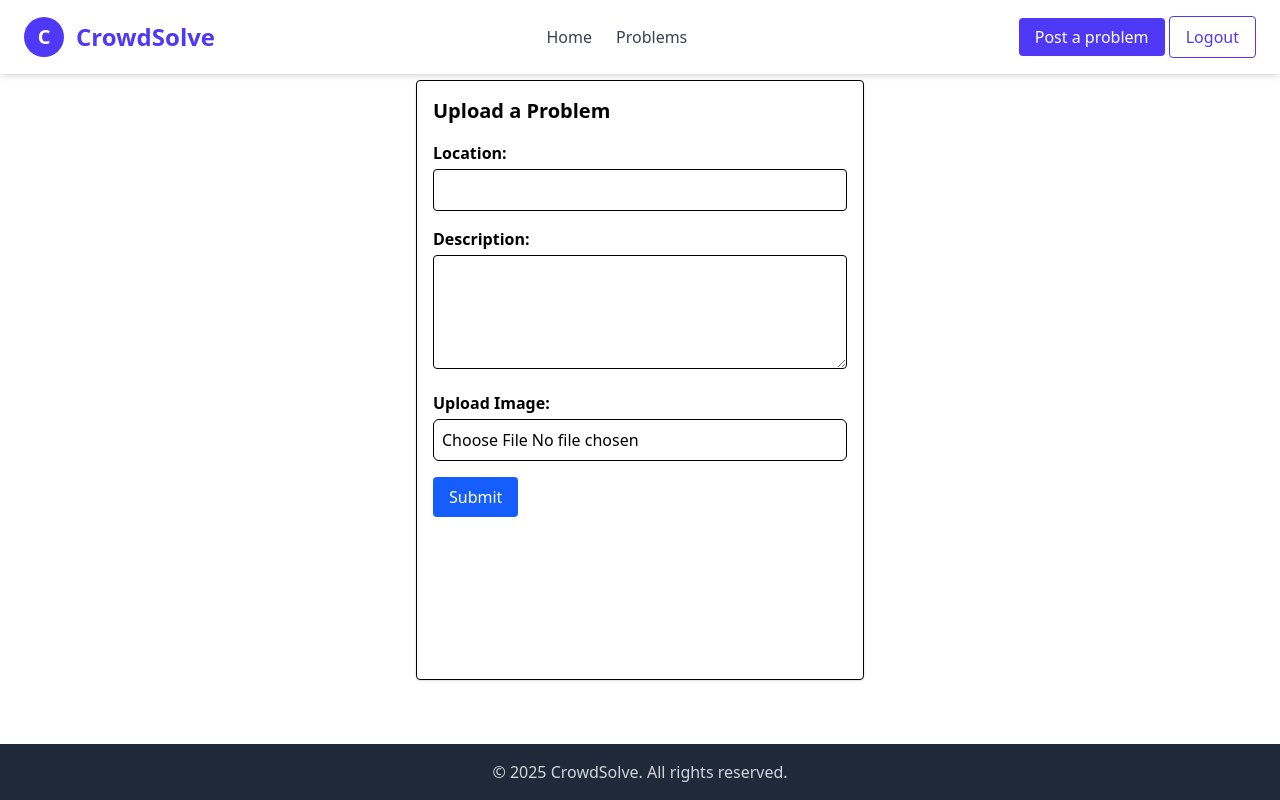
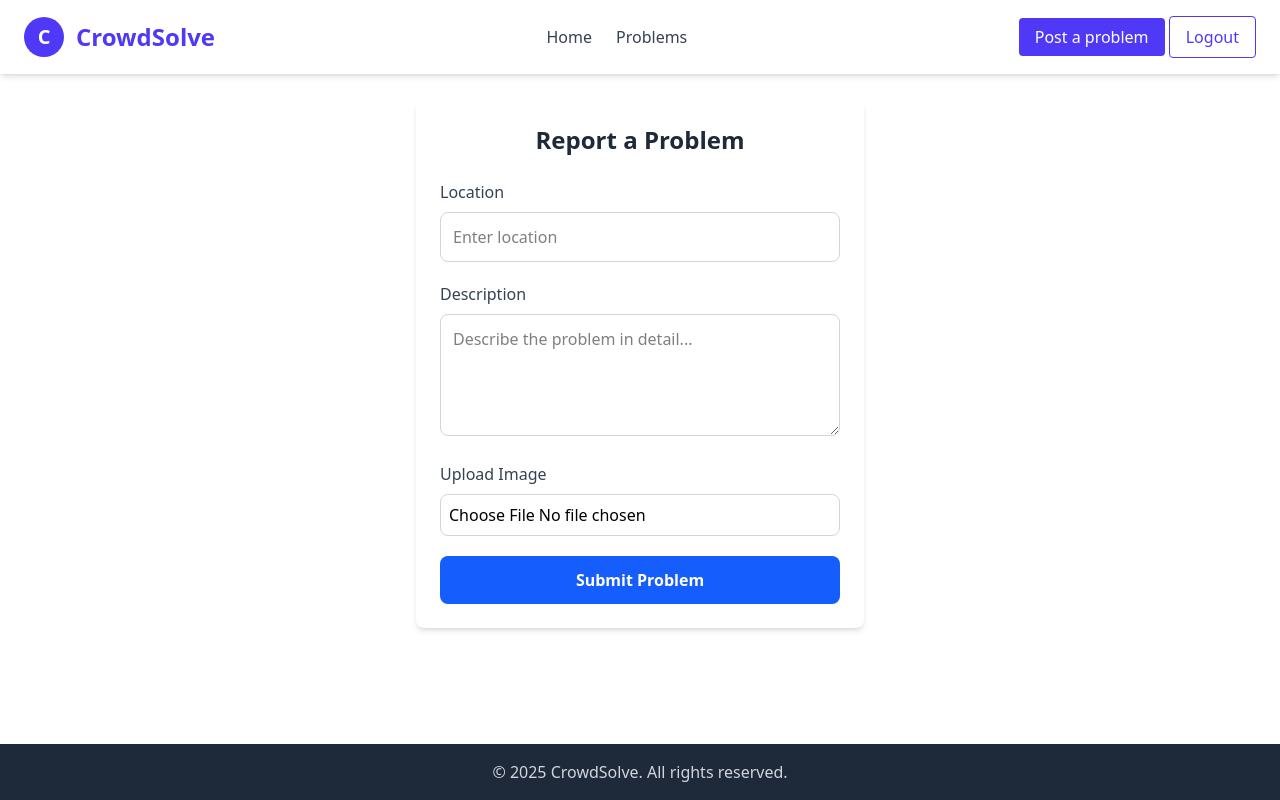
Before and after one commit to HKukreti4/CrowdSolve, a React (Vite) app in the folder client/: page /problem/post in a window 1280 px wide. Built offline with nearby package versions, Linux system fonts and the light colour scheme; sample sign-in values are in the browser's storage.

Commit message:
chages solution page ui

```diff
--- a/client/src/componets/forms/ProblemUpload.jsx
+++ b/client/src/componets/forms/ProblemUpload.jsx
@@ -1,5 +1,4 @@
 import React, { useState } from "react";
-import axios from "axios";
 import toast from "react-hot-toast";
 import axiosInstance from "../../utils/axiosInstance";
 
@@ -29,12 +28,12 @@ const ProblemUpload = () => {
         formData.append("image", image);
       }
 
-      const token = localStorage.getItem("token"); // assuming token is stored in localStorage
+      const token = localStorage.getItem("token");
 
       const response = await axiosInstance.post("/problem/create", formData, {
         headers: {
           "Content-Type": "multipart/form-data",
-          Authorization: `Bearer ${token}`, // if your backend uses Bearer token
+          Authorization: `Bearer ${token}`,
         },
       });
 
@@ -45,52 +44,73 @@ const ProblemUpload = () => {
       setImage(null);
     } catch (error) {
       console.error("Error uploading problem:", error);
-      toast.error(error.response?.data?.message);
+      toast.error(error.response?.data?.message || "Failed to upload problem.");
       setMessage(error.response?.data?.message || "Failed to upload problem.");
     }
   };
 
   return (
-    <div className="max-w-md mx-auto  p-4 border rounded shadow  min-h-[75vh]">
-      <h2 className="text-xl font-bold mb-4">Upload a Problem</h2>
-      <form onSubmit={handleSubmit} encType="multipart/form-data">
-        <div className="mb-4">
-          <label className="block mb-1 font-semibold">Location:</label>
+    <div className="max-w-md mx-auto p-6 bg-white rounded-lg shadow-md mt-25">
+      <h2 className="text-2xl font-bold text-gray-800 mb-6 text-center">
+        Report a Problem
+      </h2>
+
+      {message && (
+        <div className="bg-yellow-100 text-yellow-800 p-3 rounded mb-4 text-center">
+          {message}
+        </div>
+      )}
+
+      <form
+        onSubmit={handleSubmit}
+        encType="multipart/form-data"
+        className="space-y-5"
+      >
+        <div>
+          <label className="block mb-2 text-gray-700 font-medium">
+            Location
+          </label>
           <input
             type="text"
             value={location}
             onChange={(e) => setLocation(e.target.value)}
-            className="w-full border p-2 rounded"
+            placeholder="Enter location"
+            className="w-full border border-gray-300 p-3 rounded-lg focus:outline-none focus:ring-2 focus:ring-blue-400"
             required
           />
         </div>
 
-        <div className="mb-4">
-          <label className="block mb-1 font-semibold">Description:</label>
+        <div>
+          <label className="block mb-2 text-gray-700 font-medium">
+            Description
+          </label>
           <textarea
             value={description}
             onChange={(e) => setDescription(e.target.value)}
-            className="w-full border p-2 rounded"
+            placeholder="Describe the problem in detail..."
             rows="4"
+            className="w-full border border-gray-300 p-3 rounded-lg focus:outline-none focus:ring-2 focus:ring-blue-400"
             required
           ></textarea>
         </div>
 
-        <div className="mb-4">
-          <label className="block mb-1 font-semibold">Upload Image:</label>
+        <div>
+          <label className="block mb-2 text-gray-700 font-medium">
+            Upload Image
+          </label>
           <input
             type="file"
             accept="image/*"
             onChange={handleFileChange}
-            className="w-full border p-2 rounded-md"
+            className="w-full border border-gray-300 p-2 rounded-lg focus:outline-none focus:ring-2 focus:ring-blue-400"
           />
         </div>
 
         <button
           type="submit"
-          className="bg-blue-600 text-white px-4 py-2 rounded hover:bg-blue-700"
+          className="w-full bg-blue-600 text-white font-semibold py-3 rounded-lg hover:bg-blue-700 transition-colors duration-200"
         >
-          Submit
+          Submit Problem
         </button>
       </form>
     </div>
--- a/client/src/pages/Solution.jsx
+++ b/client/src/pages/Solution.jsx
@@ -5,7 +5,7 @@ import toast from "react-hot-toast";
 import { UserContext } from "../context/UserContext";
 
 const SolutionPage = () => {
-  const { problemId } = useParams(); // Get problem id from route
+  const { problemId } = useParams();
   const [searchParams] = useSearchParams();
   const { user } = useContext(UserContext);
   const userId = searchParams.get("userId");
@@ -13,15 +13,14 @@ const SolutionPage = () => {
 
   const [solutions, setSolutions] = useState([]);
   const [loading, setLoading] = useState(true);
-  const [commentInputs, setCommentInputs] = useState({}); // For handling multiple inputs
+  const [commentInputs, setCommentInputs] = useState({});
 
   const fetchSolutions = async () => {
     try {
       const res = await axiosInstance.get(`/solution?problem_id=${problemId}`);
       setSolutions(res.data.solutions);
     } catch (error) {
-      // toast.error("Failed to load solutions.");
-      console.log(error);
+      console.error("Failed to load solutions:", error);
     } finally {
       setLoading(false);
     }
@@ -29,7 +28,7 @@ const SolutionPage = () => {
 
   useEffect(() => {
     fetchSolutions();
-  }, [problemId, user]);
+  }, [problemId]);
 
   const handleUpvote = async (solutionId) => {
     try {
@@ -39,7 +38,7 @@ const SolutionPage = () => {
           sol._id === solutionId ? { ...sol, upvotes: res.data.upvotes } : sol
         )
       );
-    } catch (error) {
+    } catch {
       toast.error("Failed to upvote.");
     }
   };
@@ -63,81 +62,83 @@ const SolutionPage = () => {
       );
       setCommentInputs((prev) => ({ ...prev, [solutionId]: "" }));
       toast.success("Comment added.");
-    } catch (error) {
+    } catch {
       toast.error("Failed to add comment.");
     }
   };
 
   const handleAddSolution = () => {
-    // Redirect to a page or open a modal to add a solution
     navigate(`/add-solution/${problemId}`);
   };
 
   if (loading) {
     return (
-      <div className="flex justify-center items-center h-64">Loading...</div>
+      <div className="flex justify-center items-center h-64 text-gray-600">
+        Loading solutions...
+      </div>
     );
   }
-  console.log(user, userId);
 
   return (
     <div className="max-w-4xl mx-auto p-6 space-y-8 mt-20 mb-12">
       <div className="flex justify-between items-center">
-        <h1 className="text-2xl font-bold text-center mb-4">Solutions</h1>
-        <div className="text-center space-y-4">
-          {user.id !== userId ? (
+        <h1 className="text-3xl font-bold text-gray-800">Solutions</h1>
+        {user.id !== userId && (
           <button
             onClick={handleAddSolution}
-              className="bg-blue-500 text-white px-4 py-2 rounded hover:bg-blue-600"
+            className="bg-blue-600 text-white px-5 py-2 rounded hover:bg-blue-700 transition"
           >
             Add Solution
           </button>
-          ) : null}
-        </div>
+        )}
       </div>
 
       {solutions.length === 0 ? (
-        <p className="text-gray-500">No solutions found for this problem.</p>
+        <div className="text-center text-gray-500 p-6 bg-gray-50 rounded shadow-sm">
+          No solutions found for this problem.
+        </div>
       ) : null}
+
+      <div className="space-y-6">
         {[...solutions]
           .sort((a, b) => b.upvotes - a.upvotes)
           .map((solution) => (
             <div
               key={solution._id}
-            className="border rounded-md shadow-sm p-4 space-y-4"
+              className="border rounded-lg shadow-sm p-6 bg-white hover:shadow-md transition"
             >
-            <div className="flex justify-between items-center">
+              <div className="flex justify-between items-start mb-4">
                 <p className="text-gray-700">{solution.description}</p>
                 <button
                   onClick={() => handleUpvote(solution._id)}
-                className="bg-blue-500 text-white px-3 py-1 rounded hover:bg-blue-600"
+                  className="bg-blue-500 text-white px-4 py-1 rounded hover:bg-blue-600"
                 >
-                Upvote ({solution.upvotes})
+                  ↑ Upvote ({solution.upvotes})
                 </button>
               </div>
 
-            <div>
+              <div className="mb-4">
                 <h4 className="font-semibold text-gray-800 mb-2">Comments</h4>
-              <div className="space-y-2">
-                {solution.comments && solution.comments.length > 0 ? (
-                  solution.comments.map((comment) => (
+                {solution.comments.length > 0 ? (
+                  <div className="space-y-3">
+                    {solution.comments.map((comment) => (
                       <div
                         key={comment._id}
-                      className="border p-2 rounded bg-gray-50 flex justify-between items-center"
+                        className="border p-3 rounded bg-gray-50 flex justify-between items-center"
                       >
-                      <p>{comment.comment_text}</p>
+                        <p className="text-gray-600">{comment.comment_text}</p>
                         <span className="text-sm text-gray-500">
                           ↑ {comment.upvotes || 0}
                         </span>
                       </div>
-                  ))
+                    ))}
+                  </div>
                 ) : (
-                  <p className="text-gray-500 text-sm">No comments yet.</p>
+                  <p className="text-gray-500">No comments yet.</p>
                 )}
               </div>
-            </div>
 
-            <div>
+              <div className="mt-4">
                 <input
                   type="text"
                   value={commentInputs[solution._id] || ""}
@@ -148,18 +149,19 @@ const SolutionPage = () => {
                     }))
                   }
                   placeholder="Add a comment..."
-                className="w-full border px-3 py-2 rounded-md outline-none focus:border-blue-500"
+                  className="w-full border border-gray-300 p-3 rounded-lg focus:outline-none focus:ring-2 focus:ring-blue-400"
                 />
                 <button
                   onClick={() => handleCommentSubmit(solution._id)}
-                className="mt-2 bg-green-500 text-white px-4 py-1 rounded hover:bg-green-600"
+                  className="mt-3 w-full bg-green-500 text-white py-2 rounded hover:bg-green-600 transition"
                 >
-                Comment
+                  Post Comment
                 </button>
               </div>
             </div>
           ))}
       </div>
+    </div>
   );
 };
 
```
Lines whose indentation alone changed are shown as unchanged.
